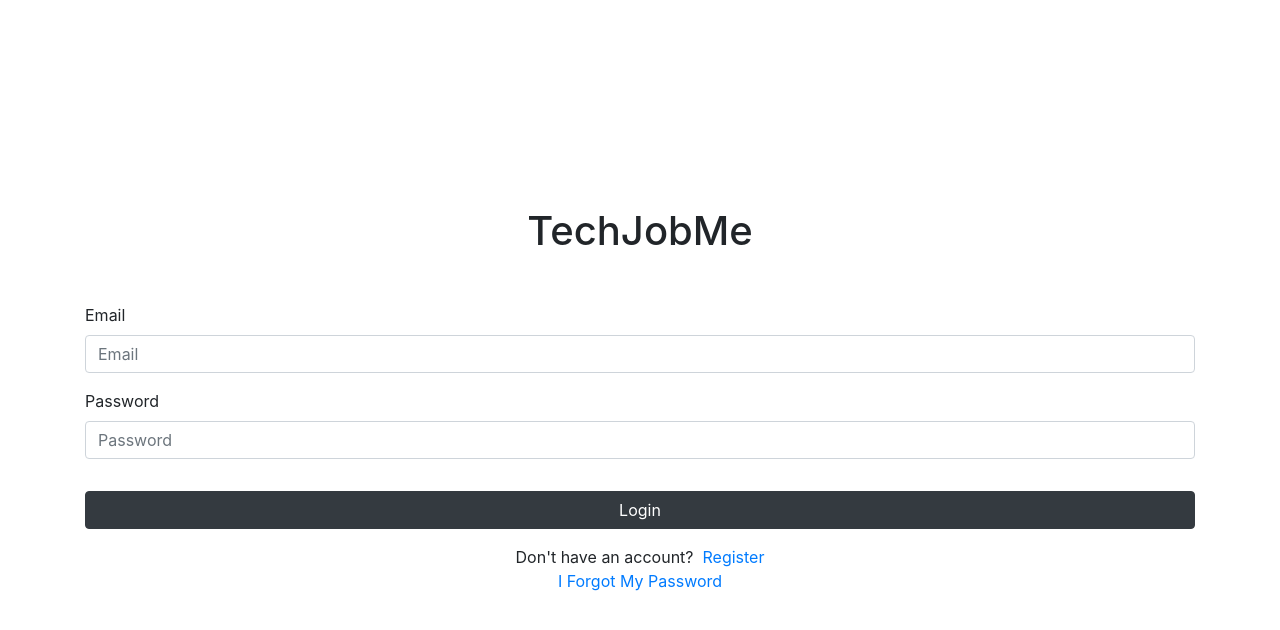
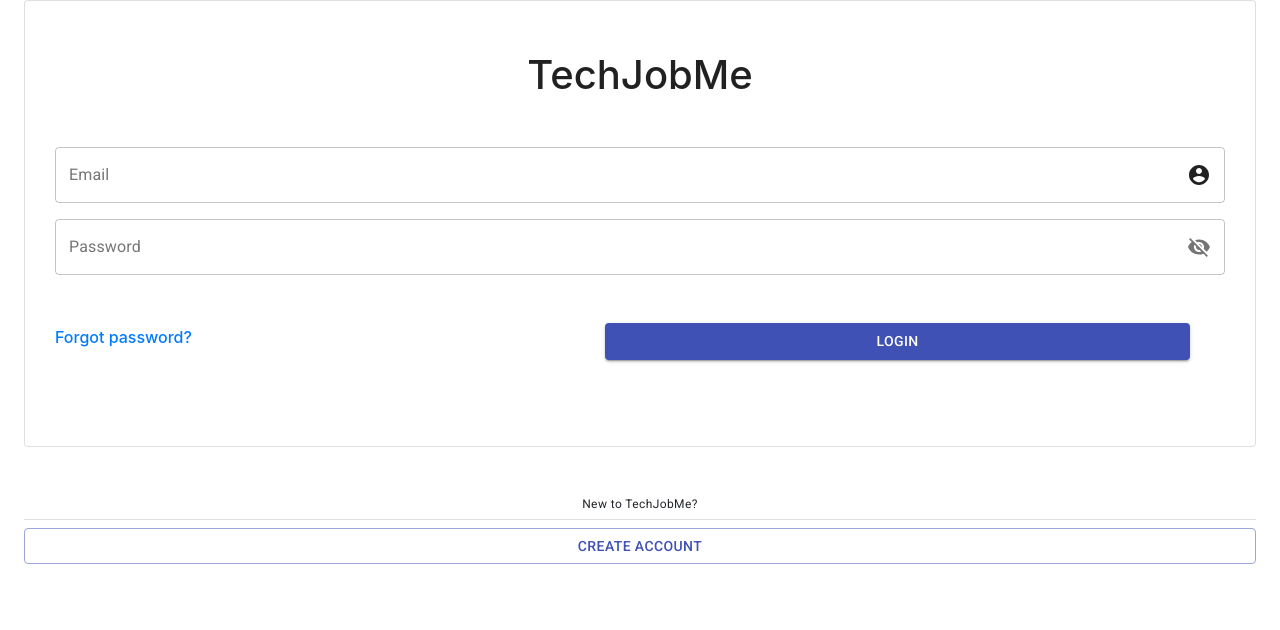
Before and after one commit to justDare/TechJobMe, a React (Create React App) app in the folder client/: page / in a window 1280 px wide. Shown: the top 630 px of the page. Built offline with nearby package versions, Linux system fonts and the light colour scheme.

Commit message:
login page ui updates

```diff
--- a/client/public/index.html
+++ b/client/public/index.html
@@ -10,6 +10,9 @@
       content="Web site created using create-react-app"
     />
     <link rel="apple-touch-icon" href="%PUBLIC_URL%/logo192.png" />
+    <link rel="stylesheet" href="https://fonts.googleapis.com/css?family=Roboto:300,400,500,700&display=swap" />
+    <link rel="stylesheet" href="https://fonts.googleapis.com/icon?family=Material+Icons" />
+
     <!--
       manifest.json provides metadata used when your web app is installed on a
       user's mobile device or desktop. See https://developers.google.com/web/fundamentals/web-app-manifest/
--- a/client/src/App.scss
+++ b/client/src/App.scss
@@ -28,3 +28,8 @@
   border: 1px solid #d73a49;
   border-radius: 3px;
 }
+
+// Overrides Bootstrap
+button:focus {
+  outline: none;
+}
--- a/client/src/components/auth/ForgotPasswordModal.js
+++ b/client/src/components/auth/ForgotPasswordModal.js
@@ -68,15 +68,15 @@
 
   render() {
     return (
-      <div>
-        <div className="text-center">
-          <span
+      <div className="forgot-password">
+        <div>
+          <h6
             className="text-primary"
             onClick={this.toggle}
             style={{ cursor: 'pointer' }}
           >
-            I Forgot My Password
-          </span>
+            Forgot password?
+          </h6>
         </div>
         <Modal isOpen={this.state.modal} toggle={this.toggle}>
           <ModalHeader toggle={this.toggle}>
--- /dev/null
+++ b/client/src/components/auth/Login.scss
@@ -0,0 +1,27 @@
+.login-main {
+  height: 100vh;
+  justify-content: center;
+  display: flex;
+  flex-direction: column;
+
+  .login-card {
+    padding: 50px 30px 70px 30px;
+
+    input {
+      background-color: transparent !important;
+    }
+
+    .login-form-footer {
+      align-items: center;
+
+      .forgot-password {
+        width: 550px;
+      }
+    }
+  }
+
+  @media screen and (min-width: 900px) {
+    margin: 0 auto;
+    max-width: 450px;
+  }
+}
--- a/client/src/components/auth/LoginLanding.js
+++ b/client/src/components/auth/LoginLanding.js
@@ -1,12 +1,15 @@
 import React, { Component } from 'react';
-import { Container, Alert } from 'reactstrap';
+import { Alert } from 'reactstrap';
 import LoginModal from '../auth/LoginModal';
 import RegisterModal from '../auth/RegisterModal';
-import ForgotPasswordModal from './ForgotPasswordModal';
-import './login.css';
+import './Login.scss';
 import { connect } from 'react-redux';
 import PropTypes from 'prop-types';
 import { clearErrors } from '../../actions/errorActions';
+
+// Material
+import Paper from '@material-ui/core/Paper';
+import Container from '@material-ui/core/Container';
 
 export class LoginLanding extends Component {
   state = {
@@ -30,15 +33,16 @@
   }
   render() {
     return (
-      <div className="login-card">
-        <Container>
+      <div>
+        <Container className="login-main">
           {this.state.msg ? (
             <Alert color="success">{this.state.msg}</Alert>
           ) : null}
+          <Paper className="login-card" variant="outlined">
+            <LoginModal />
+          </Paper>
+          <RegisterModal />
         </Container>
-        <LoginModal />
-        <RegisterModal />
-        <ForgotPasswordModal />
       </div>
     );
   }
--- a/client/src/components/auth/LoginModal.js
+++ b/client/src/components/auth/LoginModal.js
@@ -1,24 +1,31 @@
 import React, { Component } from 'react';
-import {
-  Button,
-  Form,
-  FormGroup,
-  Label,
-  Input,
-  Alert,
-  Container
-} from 'reactstrap';
+import { Form, FormGroup } from 'reactstrap';
 import { connect } from 'react-redux';
 import PropTypes from 'prop-types';
 import { login } from '../../actions/authActions';
 import { clearErrors } from '../../actions/errorActions';
 import { Redirect } from 'react-router-dom';
+import ForgotPasswordModal from './ForgotPasswordModal';
+
+// Material
+import IconButton from '@material-ui/core/IconButton';
+import OutlinedInput from '@material-ui/core/OutlinedInput';
+import InputLabel from '@material-ui/core/InputLabel';
+import InputAdornment from '@material-ui/core/InputAdornment';
+import FormControl from '@material-ui/core/FormControl';
+import AccountCircle from '@material-ui/icons/AccountCircle';
+import Visibility from '@material-ui/icons/Visibility';
+import VisibilityOff from '@material-ui/icons/VisibilityOff';
+import Button from '@material-ui/core/Button';
+import Typography from '@material-ui/core/Typography';
+import { Alert, AlertTitle } from '@material-ui/lab';
 
 class LoginModal extends Component {
   state = {
     modal: false,
     email: '',
     password: '',
+    showPassword: false,
     msg: null
   };
 
@@ -45,6 +52,12 @@
     this.setState({ [e.target.name]: e.target.value });
   };
 
+  handleClickShowPassword = () => {
+    this.setState({
+      showPassword: !this.state.showPassword
+    });
+  };
+
   onSubmit = e => {
     e.preventDefault();
 
@@ -67,38 +80,73 @@
 
     return (
       <div>
-        <Container>
         <h1 className="text-center mb-5">TechJobMe</h1>
         <Form onSubmit={this.onSubmit}>
           {this.state.msg ? (
-              <Alert color="danger">{this.state.msg}</Alert>
+            <Alert severity="error">
+              <AlertTitle>Error</AlertTitle>
+              {this.state.msg}
+            </Alert>
           ) : null}
           <FormGroup>
-              <Label for="name">Email</Label>
-              <Input
-                type="email"
+            <FormControl variant="outlined" fullWidth>
+              <InputLabel htmlFor="outlined-adornment-password">
+                Email
+              </InputLabel>
+              <OutlinedInput
                 name="email"
-                id="email"
-                placeholder="Email"
+                onChange={this.onChange}
                 className="mb-3"
+                endAdornment={
+                  <InputAdornment position="end">
+                    <AccountCircle
+                      aria-label="toggle password visibility"
+                      edge="end"
+                    ></AccountCircle>
+                  </InputAdornment>
+                }
+                labelWidth={40}
+              />
+            </FormControl>
+            <FormControl variant="outlined" fullWidth>
+              <InputLabel htmlFor="outlined-adornment-password">
+                Password
+              </InputLabel>
+              <OutlinedInput
+                type={this.state.showPassword ? 'text' : 'password'}
                 onChange={this.onChange}
+                name="password"
+                endAdornment={
+                  <InputAdornment position="end">
+                    <IconButton
+                      aria-label="toggle password visibility"
+                      onClick={this.handleClickShowPassword}
+                      edge="end"
+                    >
+                      {this.state.showPassword ? (
+                        <Visibility />
+                      ) : (
+                        <VisibilityOff />
+                      )}
+                    </IconButton>
+                  </InputAdornment>
+                }
+                labelWidth={70}
               />
-
-              <Label for="name">Password</Label>
-              <Input
-                type="password"
-                name="password"
-                id="password"
-                placeholder="Password"
-                className="mb-3"
-                onChange={this.onChange}
-              />
-              <Button color="dark" style={{ marginTop: '2rem' }} block>
+            </FormControl>
+            <div className="w-100 mt-5 d-flex login-form-footer">
+              <ForgotPasswordModal />
+              <Button
+                variant="contained"
+                className="w-50"
+                color="primary"
+                onClick={this.onSubmit}
+              >
                 Login
               </Button>
+            </div>
           </FormGroup>
         </Form>
-        </Container>
       </div>
     );
   }
--- a/client/src/components/auth/RegisterModal.js
+++ b/client/src/components/auth/RegisterModal.js
@@ -1,28 +1,42 @@
-import React, { Component } from "react";
+import React, { Component } from 'react';
 import {
-  Button,
   Modal,
   ModalHeader,
   ModalBody,
   Form,
   FormGroup,
   Label,
-  Input,
-  Alert
-} from "reactstrap";
-import { connect } from "react-redux";
-import PropTypes from "prop-types";
-import { register } from "../../actions/authActions";
-import { clearErrors } from "../../actions/errorActions";
-import { Redirect } from "react-router-dom";
+  Input
+} from 'reactstrap';
+import { connect } from 'react-redux';
+import PropTypes from 'prop-types';
+import { register } from '../../actions/authActions';
+import { clearErrors } from '../../actions/errorActions';
+import { Redirect } from 'react-router-dom';
+
+// Material
+import Divider from '@material-ui/core/Divider';
+import Button from '@material-ui/core/Button';
+import Typography from '@material-ui/core/Typography';
+import { Alert, AlertTitle } from '@material-ui/lab';
+import Dialog from '@material-ui/core/Dialog';
+import Slide from '@material-ui/core/Slide';
+import AppBar from '@material-ui/core/AppBar';
+import Toolbar from '@material-ui/core/Toolbar';
+import IconButton from '@material-ui/core/IconButton';
+import CloseIcon from '@material-ui/icons/Close';
+
+const Transition = React.forwardRef(function Transition(props, ref) {
+  return <Slide direction="up" ref={ref} {...props} />;
+});
 
 class RegisterModal extends Component {
   state = {
     modal: false,
-    name: "",
-    email: "",
-    password: "",
-    passwordCheck: "",
+    name: '',
+    email: '',
+    password: '',
+    passwordCheck: '',
     msg: null
   };
 
@@ -37,7 +51,7 @@
     const { error, isAuthenticated } = this.props;
     if (error !== prevProps.error) {
       // Check for register error
-      if (error.id === "REGISTER_FAIL") {
+      if (error.id === 'REGISTER_FAIL') {
         this.setState({ msg: error.msg.msg });
       } else {
         this.setState({ msg: null });
@@ -80,24 +94,55 @@
   };
 
   render() {
+    console.log(this.state);
+
     return (
-      <div className="text-center">
+      <div className="text-center mt-5">
         <div>
-          Don't have an account?
-          <span
-            className="text-primary"
+          <Typography variant="caption" display="block" gutterBottom>
+            New to TechJobMe?
+          </Typography>
+          <Divider />
+          <Button
             onClick={this.toggle}
-            style={{ cursor: "pointer" }}
+            className="mt-2 w-100"
+            variant="outlined"
+            color="primary"
           >
-            &nbsp; Register
-          </span>
+            Create Account
+          </Button>
         </div>
-
-        <Modal isOpen={this.state.modal} toggle={this.toggle}>
+        <Dialog
+          fullScreen
+          open={this.state.modal}
+          onClose={this.toggle}
+          TransitionComponent={Transition}
+        >
+          <AppBar className="position-relative">
+            <Toolbar>
+              <IconButton
+                edge="start"
+                color="inherit"
+                onClick={this.toggle}
+                aria-label="close"
+              >
+                <CloseIcon />
+              </IconButton>
+              <Typography variant="h6">Sound</Typography>
+              <Button autoFocus color="inherit" onClick={this.toggle}>
+                save
+              </Button>
+            </Toolbar>
+          </AppBar>
+        </Dialog>
+        {/* <Modal isOpen={this.state.modal} toggle={this.toggle}>
           <ModalHeader toggle={this.toggle}>Register</ModalHeader>
           <ModalBody>
             {this.state.msg ? (
-              <Alert color="danger">{this.state.msg}</Alert>
+              <Alert severity="error">
+                <AlertTitle>Error</AlertTitle>
+                {this.state.msg}
+              </Alert>
             ) : null}
             <Form onSubmit={this.onSubmit}>
               <FormGroup>
@@ -139,13 +184,13 @@
                   className="mb-3"
                   onChange={this.onChange}
                 />
-                <Button color="dark" style={{ marginTop: "2rem" }} block>
+                <Button color="dark" style={{ marginTop: '2rem' }} block>
                   Register
                 </Button>
               </FormGroup>
             </Form>
           </ModalBody>
-        </Modal>
+        </Modal> */}
       </div>
     );
   }
--- a/package.json
+++ b/package.json
@@ -15,6 +15,9 @@
   "author": "Darian Sampare",
   "license": "MIT",
   "dependencies": {
+    "@material-ui/core": "^4.8.3",
+    "@material-ui/icons": "^4.5.1",
+    "@material-ui/lab": "^4.0.0-alpha.39",
     "bcryptjs": "^2.4.3",
     "concurrently": "^5.0.2",
     "express": "^4.17.1",
```
Lines whose indentation alone changed are shown as unchanged.
